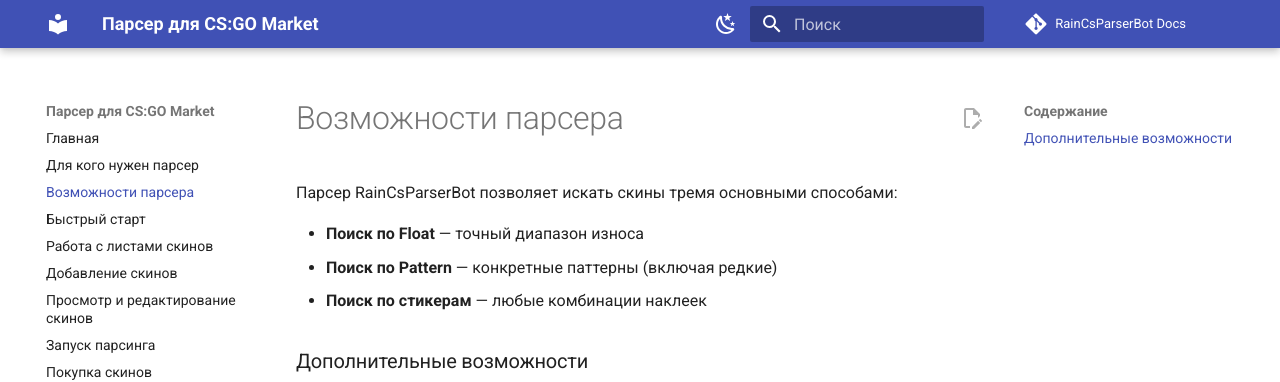
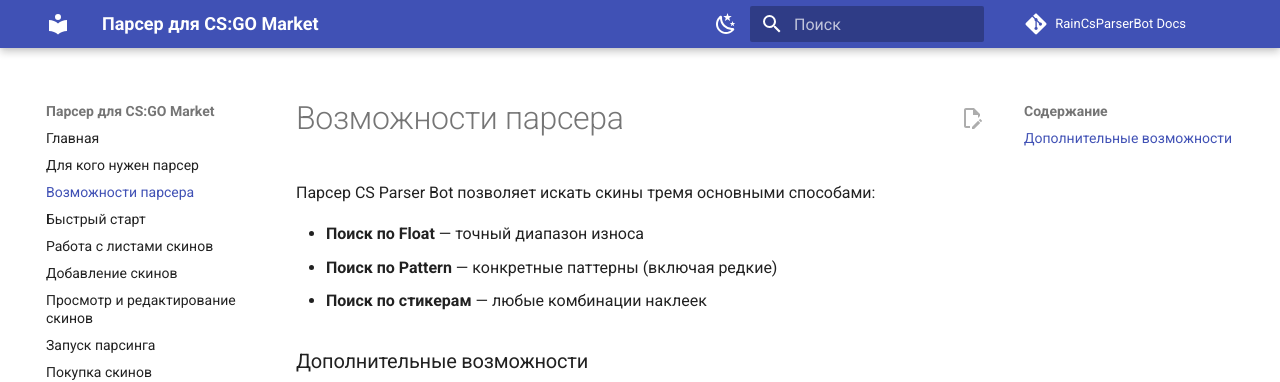
Before and after one commit to rainrain1X/raincsparserbot-docs, an MkDocs documentation site: the page built from docs/features.md, in a window 1280 px wide. Shown: the top 382 px of the page. Built offline with MkDocs 1.6.1 and Material for MkDocs 9.7.7, drawn with Linux system fonts in a browser that asks for light colours; comment, search, counter and statistics services are not loaded.

Commit message:
Update features.md

```diff
--- a/docs/features.md
+++ b/docs/features.md
@@ -1,6 +1,6 @@
 # Возможности парсера
 
-Парсер RainCsParserBot позволяет искать скины тремя основными способами:
+Парсер CS Parser Bot позволяет искать скины тремя основными способами:
 
 - **Поиск по Float** — точный диапазон износа
 - **Поиск по Pattern** — конкретные паттерны (включая редкие)
```
